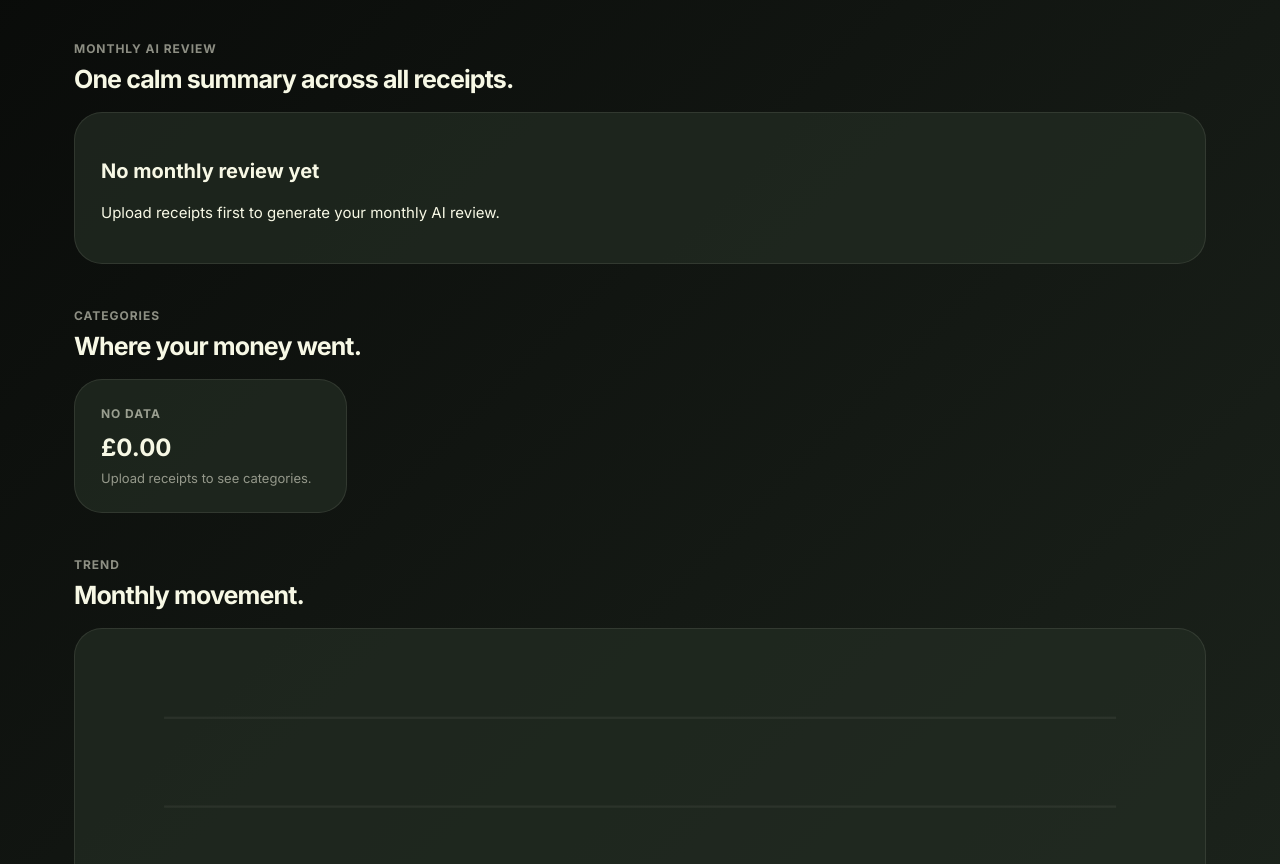
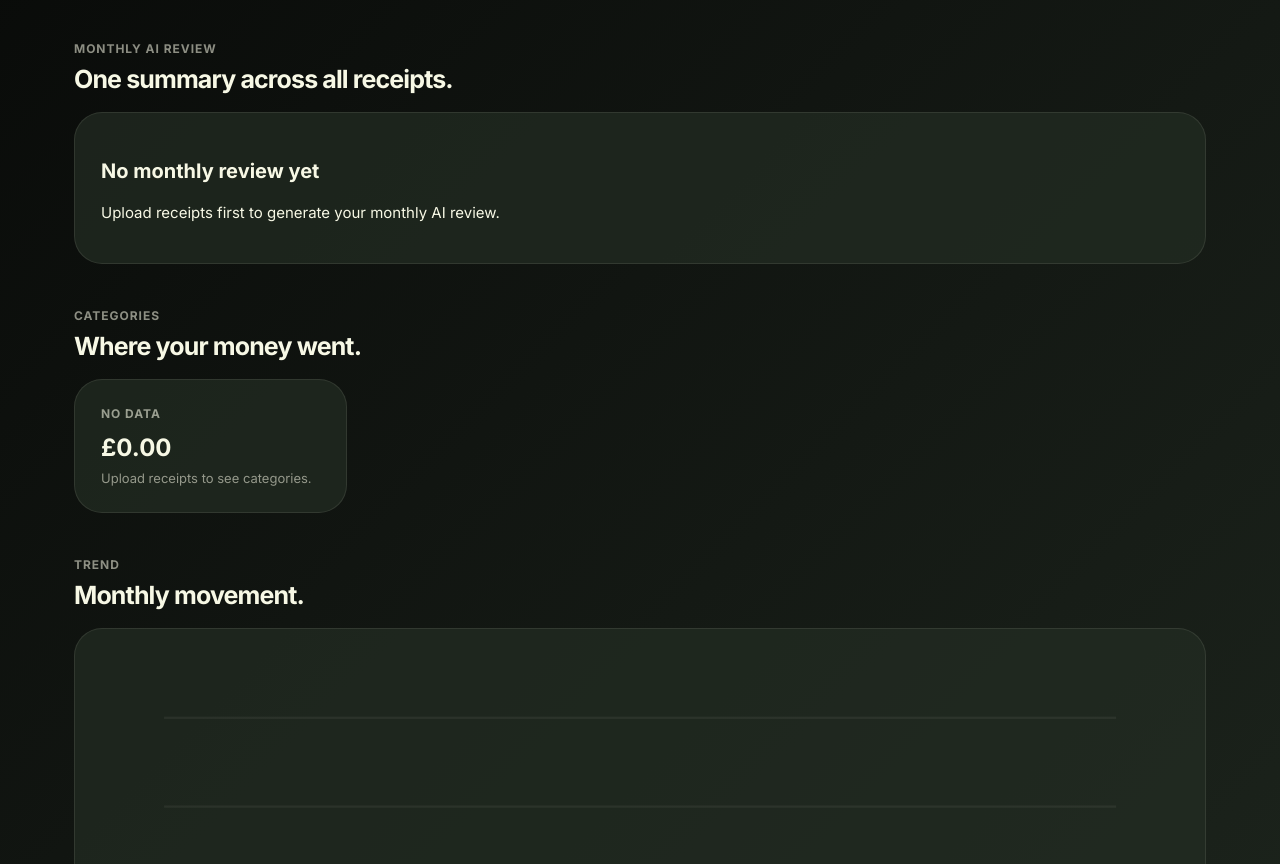
Before and after one commit to mariara04/FinSmart, a plain HTML site: page frontend/insights.html in a window 1280 px wide. Shown: the part 938-1802 px from the top of the page. Drawn offline with Linux system fonts and the light colour scheme.

Commit message:
Fix typo

```diff
--- a/frontend/insights.html
+++ b/frontend/insights.html
@@ -93,7 +93,7 @@
     <section class="dashboard-section" id="review">
         <div class="dashboard-section-head">
             <span class="mini-label">Monthly AI Review</span>
-            <h2>One calm summary across all receipts.</h2>
+            <h2>One summary across all receipts.</h2>
         </div>
 
         <article class="monthly-review" id="monthlyAIReview">
```
